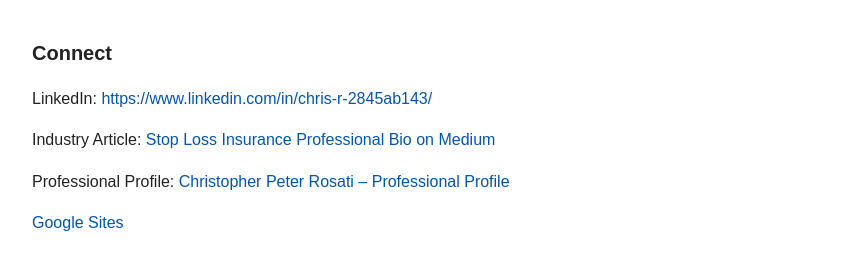
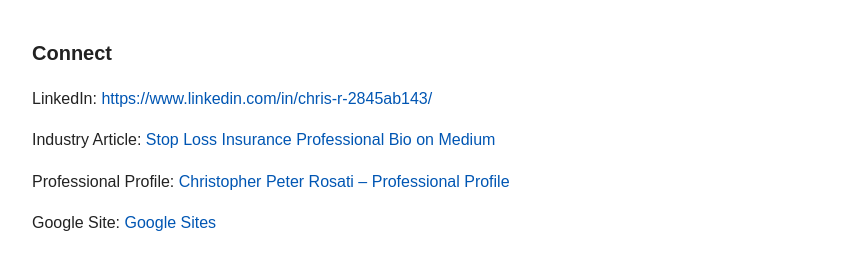
Before and after one commit to crosati2002/christopherrosati.com, a plain HTML site: page index.html in a window 1280 px wide. Shown: the part 863-1132 px from the top of the page, without its empty margins (208-1067 px from the left). Drawn offline with Linux system fonts and the light colour scheme.

Commit message:
Update Google verification

```diff
--- a/index.html
+++ b/index.html
@@ -14,7 +14,7 @@
 
 <link rel="canonical" href="https://christopherrosati.com/">
 
-  <meta name="google-site-verification" content="bNSOtaLyz3wML3Qqgv4qeE1FeLXe4TCFgCh3s4GZMDM" />
+  <meta name="google-site-verification" content="ZA6rAGr4ACDQQlZa0Yq2gbZhpQ2xl21eQQgFF0eqpKg" />
   <style>
     body {
       font-family: Arial, sans-serif;
@@ -107,6 +107,7 @@
   </p>
 
   </p>
+    Google Site:
 <a href="https://sites.google.com/view/chris-rosati/home" target="_blank" rel="noopener noreferrer">Google Sites</a>
   </a>
   </p>
```
